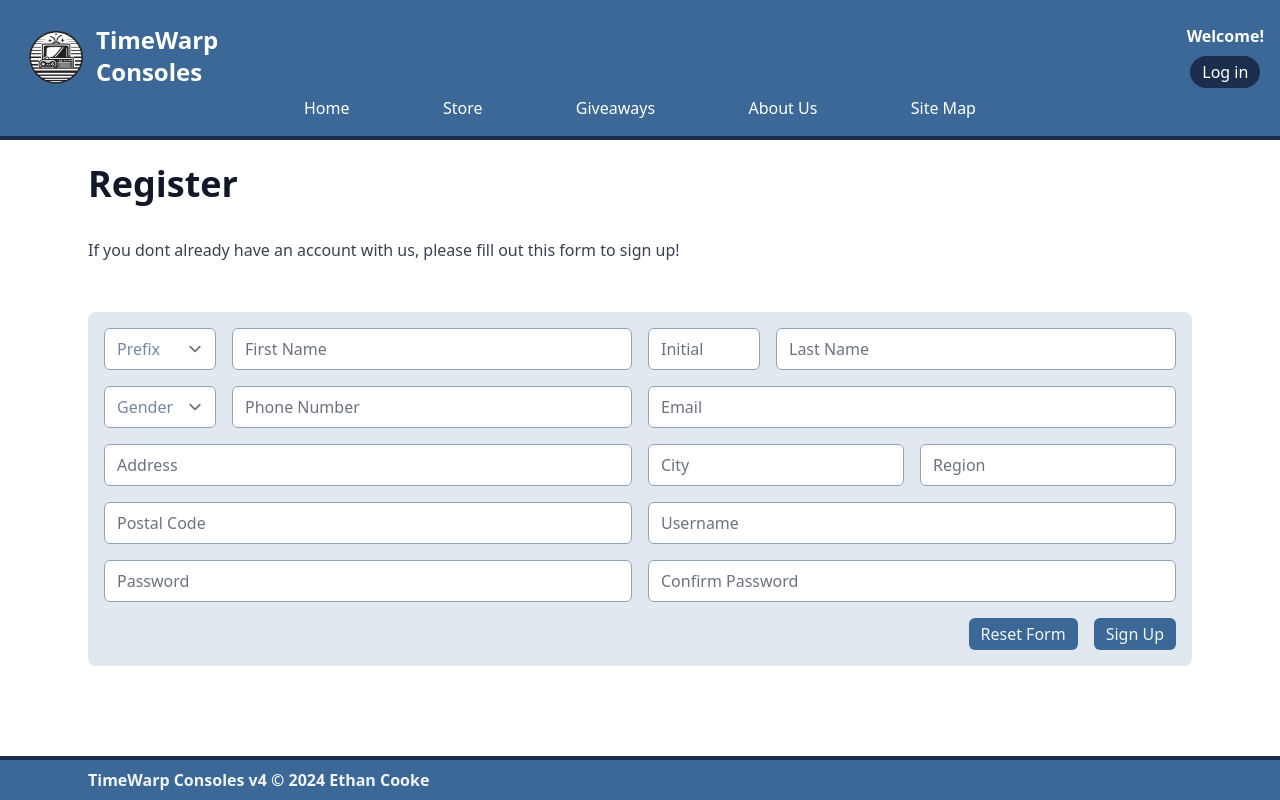
After one commit to ethan-cooke/awd-proj, a PHP site: page /pages/register.php in a window 1280 px wide. The commit adds this page. Run offline with PHP 8.4, Linux system fonts and the light colour scheme; some libraries are stand-ins or nearby versions.

Commit message:
Set up front end of register page

```diff
--- a/src/common/footer.php
+++ b/src/common/footer.php
@@ -1,6 +1,6 @@
 <footer class="flex w-full bg-tblue2 justify-center border-t-4 border-tblue3 bottom-0 text-twhite font-semibold p-2">
   <div class="flex flex-col md:flex-row text-center md:text-left justify-between max-w-6xl w-full px-6">
-    <div>TimeWarp Consoles v1 &copy; 2024 Ethan Cooke</div>
+    <div>TimeWarp Consoles v4 &copy; 2024 Ethan Cooke</div>
     <span id="time"></span>
   </div>
 </footer>
--- a/src/common/navlinks.html
+++ b/src/common/navlinks.html
@@ -4,8 +4,8 @@
   <div class="dropdown">
     <a href="pages/store_options.php">Store Options</a>
     <a title="Not Yet Implemented" href="pages/sorry.php">Catalog</a>
-    <a title="Not Yet Implemented" href="pages/sorry.php">Register</a>
-    <a title="Not Yet Implemented" href="pages/sorry.php">Log In</a>
+    <a href="pages/register.php">Register</a>
+    <a href="pages/login.php">Log In</a>
     <a title="Not Yet Implemented" href="pages/sorry.php">Shopping Cart</a>
     <a title="Not Yet Implemented" href="pages/sorry.php">Checkout</a>
     <a title="Not Yet Implemented" href="pages/sorry.php">Log Out</a>
--- a/src/css/output.css
+++ b/src/css/output.css
@@ -1339,6 +1339,38 @@ select {
   max-width: 36rem;
 }
 
+.max-w-1 {
+  max-width: 0.25rem;
+}
+
+.max-w-3 {
+  max-width: 0.75rem;
+}
+
+.max-w-4 {
+  max-width: 1rem;
+}
+
+.max-w-8 {
+  max-width: 2rem;
+}
+
+.max-w-16 {
+  max-width: 4rem;
+}
+
+.max-w-20 {
+  max-width: 5rem;
+}
+
+.max-w-24 {
+  max-width: 6rem;
+}
+
+.max-w-28 {
+  max-width: 7rem;
+}
+
 .flex-1 {
   flex: 1 1 0%;
 }
@@ -1365,6 +1397,10 @@ select {
   align-items: center;
 }
 
+.justify-end {
+  justify-content: flex-end;
+}
+
 .justify-center {
   justify-content: center;
 }
@@ -1387,10 +1423,6 @@ select {
 
 .gap-6 {
   gap: 1.5rem;
-}
-
-.self-auto {
-  align-self: auto;
 }
 
 .overflow-hidden {
@@ -1430,14 +1462,14 @@ select {
   border-color: rgb(0 0 0 / var(--tw-border-opacity));
 }
 
+.border-slate-400 {
+  --tw-border-opacity: 1;
+  border-color: rgb(148 163 184 / var(--tw-border-opacity));
+}
+
 .border-tblue3 {
   --tw-border-opacity: 1;
   border-color: rgb(27 46 78 / var(--tw-border-opacity));
-}
-
-.border-slate-400 {
-  --tw-border-opacity: 1;
-  border-color: rgb(148 163 184 / var(--tw-border-opacity));
 }
 
 .bg-slate-200 {
--- /dev/null
+++ b/src/pages/register.php
@@ -0,0 +1,108 @@
+<!DOCTYPE html>
+<html lang="en">
+<?php include('../common/head.php'); ?>
+<body>
+  <div class="flex flex-col w-full min-h-screen">
+    <?php include('../common/navbar.php'); ?>
+    <div class="flex justify-center flex-grow">
+      <div class="flex flex-col w-full max-w-6xl gap-6 text-tgray p-6">
+        <div class="prose max-w-none">
+          <h1>Register</h1>
+          <p>
+            If you dont already have an account with us, please fill out this form to sign up!
+          </p>
+        </div>
+        <form class="form-control flex flex-col w-full bg-slate-200 rounded-lg my-6 p-4 gap-4" action="#" method="post" novalidate>
+          <div class="flex flex-col md:flex-row w-full gap-4">
+            <div class="flex flex-1 gap-4">
+              <select class="form-field max-w-28 w-full" name="prefix" required>
+                <option value="" selected disabled hidden>
+                  Prefix
+                </option>
+                <option value="Mrs.">Mrs.</option>
+                <option value="Ms.">Ms.</option>
+                <option value="Mr.">Mr.</option>
+                <option value="Dr.">Dr.</option>
+              </select>
+              <div class="flex-col w-full">
+                <input class="form-field w-full" type="text" name="firstName" required pattern="^[A-Z][A-Za-z '-]*$" placeholder="First Name">
+                <span class="form-error">Please input a valid first name</span>
+              </div>
+            </div>
+            <div class="flex flex-1 gap-4">
+              <input class="form-field max-w-28" type="text" name="middleInitial" placeholder="Initial">
+              <div class="flex-col flex-1">
+                <input class="form-field w-full" type="text" name="lastName" required pattern="^[A-Z][A-Za-z '-]*$" placeholder="Last Name">
+                <span class="form-error">Please input a valid last name</span>
+              </div>
+            </div>
+          </div>
+          <div class="flex flex-col md:flex-row w-full gap-4">
+            <div class="flex flex-1 gap-4">
+              <select class="form-field max-w-28 w-full" name="gender" required>
+                <option value="" selected disabled hidden>
+                  Gender
+                </option>
+                <option value="Male">Male</option>
+                <option value="Female">Female</option>
+                <option value="Other">Other</option>
+              </select>
+              <div class="flex-col flex-1">
+                <input class="form-field w-full" type="text" name="phone" pattern="^(\d{3}-)?\d{3}-\d{4}$" placeholder="Phone Number">
+                <span class="form-error">Please input a valid phone number</span>
+              </div>
+            </div>
+            <div class="flex-col flex-1">
+              <input class="form-field w-full" type="text" name="email" required pattern="^\w+([.-]?\w+)*@\w+([.-]?\w+)*(\.\w{2,3})$" placeholder="Email">
+              <span class="form-error">Please input a valid email</span>
+            </div>
+          </div>
+          <div class="flex flex-col md:flex-row w-full gap-4">
+            <div class="flex-col flex-1">
+              <input class="form-field w-full" type="text" name="address" required pattern="^\w+([.-]?\w+)*@\w+([.-]?\w+)*(\.\w{2,3})$" placeholder="Address">
+              <span class="form-error">Please input a valid address</span>
+            </div>
+            <div class="flex flex-1 gap-4">
+              <div class="flex-col flex-1">
+                <input class="form-field w-full" type="text" name="city" pattern="^(\d{3}-)?\d{3}-\d{4}$" placeholder="City">
+                <span class="form-error">Please input a valid city</span>
+              </div>
+              <div class="flex-col flex-1">
+                <input class="form-field w-full" type="text" name="region" pattern="^(\d{3}-)?\d{3}-\d{4}$" placeholder="Region">
+                <span class="form-error">Please input a valid region</span>
+              </div>
+            </div>
+          </div>
+          <div class="flex flex-col md:flex-row w-full gap-4">
+            <div class="flex-col flex-1">
+              <input class="form-field w-full" type="text" name="postalCode" required pattern="^\w+([.-]?\w+)*@\w+([.-]?\w+)*(\.\w{2,3})$" placeholder="Postal Code">
+              <span class="form-error">Please input a valid Postal Code</span>
+            </div>
+            <div class="flex-col flex-1">
+              <input class="form-field w-full" type="text" name="userName" required pattern="^\w+([.-]?\w+)*@\w+([.-]?\w+)*(\.\w{2,3})$" placeholder="Username">
+              <span class="form-error">Please input a valid Username</span>
+            </div>
+          </div>
+          <div class="flex flex-col md:flex-row w-full gap-4">
+            <div class="flex-col flex-1">
+              <input class="form-field w-full" type="text" name="password" required pattern="^\w+([.-]?\w+)*@\w+([.-]?\w+)*(\.\w{2,3})$" placeholder="Password">
+              <span class="form-error">Please input a valid Password</span>
+            </div>
+            <div class="flex-col flex-1">
+              <input class="form-field w-full" type="text" name="confirmPassword" required pattern="^\w+([.-]?\w+)*@\w+([.-]?\w+)*(\.\w{2,3})$" placeholder="Confirm Password">
+              <span class="form-error">Passwords do not match</span>
+            </div>
+          </div>
+          <div class="flex flex-col md:flex-row w-full justify-end gap-4">
+            <div class="flex gap-4">
+              <input class="form-field bg-tblue2 text-twhite py-1 px-3" type="reset" value="Reset Form">
+              <input class="form-field bg-tblue2 text-twhite py-1 px-3" type="submit" value="Sign Up">
+            </div>
+          </div>
+        </form>
+      </div>
+    </div>
+    <?php include('../common/footer.php'); ?>
+  </div>
+</body>
+</html>
--- a/src/pages/site_map.php
+++ b/src/pages/site_map.php
@@ -16,9 +16,9 @@
           <div class="flex flex-col p-4 gap-4 break-inside-avoid mb-3 bg-stone-300 rounded-md text-center">
             <div class="text-2xl font-bold">Store</div>
             <a class="text-xl font-bold" href="pages/store_options.php">Store Options</a>
-            <a class="text-xl font-bold" title="Not Yet Implemented" href="pages/sorry.php">Register</a>
+            <a class="text-xl font-bold" href="pages/register.php">Register</a>
             <a class="text-xl font-bold" title="Not Yet Implemented" href="pages/sorry.php">Catalog</a>
-            <a class="text-xl font-bold" title="Not Yet Implemented" href="pages/sorry.php">Log In</a>
+            <a class="text-xl font-bold" href="pages/login.php">Log In</a>
             <a class="text-xl font-bold" title="Not Yet Implemented" href="pages/sorry.php">Shopping Cart</a>
             <a class="text-xl font-bold" title="Not Yet Implemented" href="pages/sorry.php">Checkout</a>
             <a class="text-xl font-bold" title="Not Yet Implemented" href="pages/sorry.php">Log Out</a>
```
Also changed, not shown: src/pages/login.php (added, +20 -0 lines).
